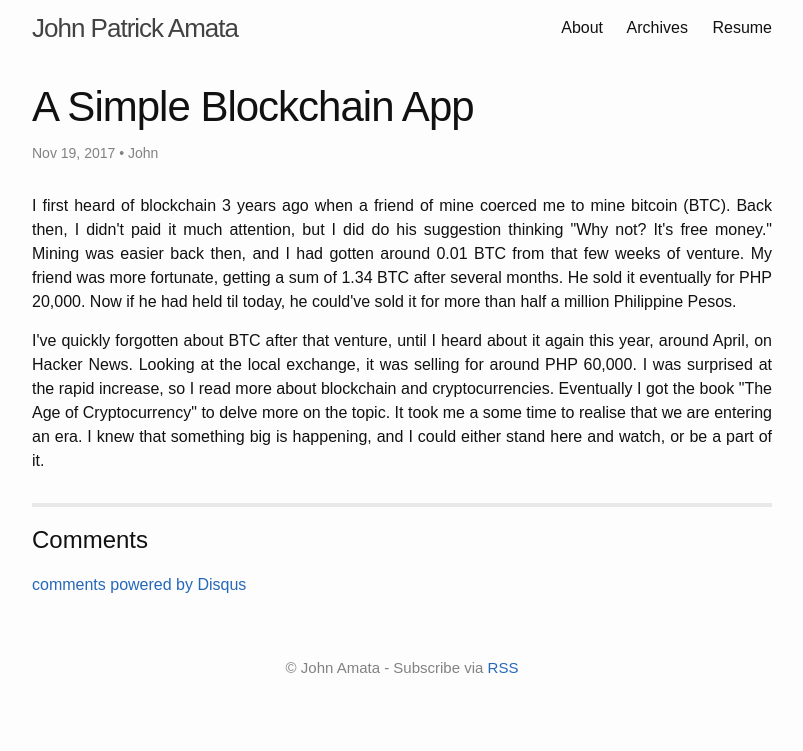
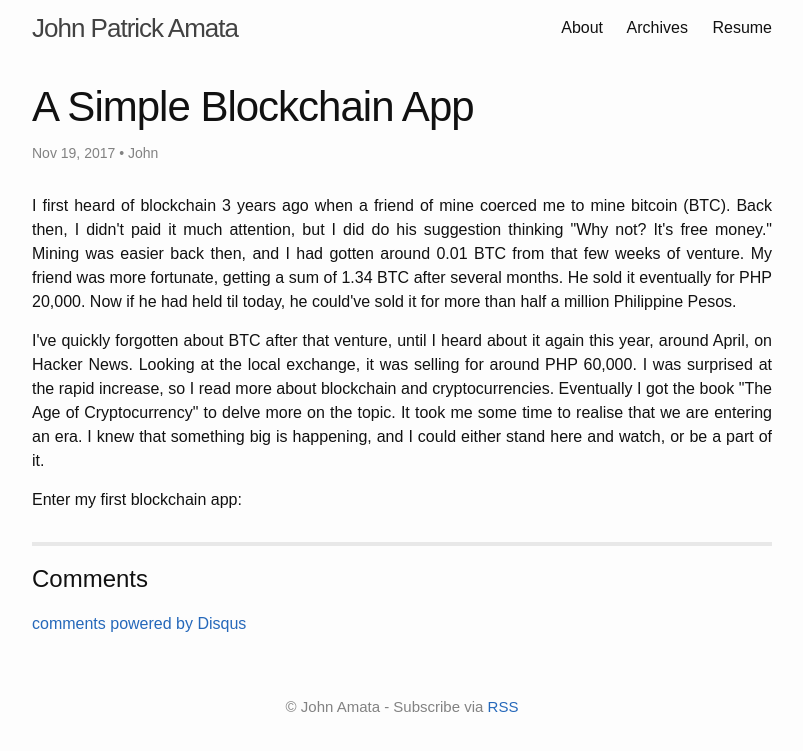
Before and after one commit to jpamata/jpamata.github.io, a Jekyll site: the page built from _posts/2017-11-19-a-simple-blockchain-app.md, in a window 1280 px wide. Shown: the top 751 px of the page, without its empty margins (238-1041 px from the left). Built offline with Jekyll 4.4.1, drawn with Linux system fonts in a browser that asks for light colours; comment, search, counter and statistics services are not loaded.

Commit message:
a simple blockchain app update

```diff
--- a/_posts/2017-11-19-a-simple-blockchain-app.md
+++ b/_posts/2017-11-19-a-simple-blockchain-app.md
@@ -7,6 +7,7 @@ description: A few things on the first blockchain app I made.
 
 <p align="justify">I first heard of blockchain 3 years ago when a friend of mine coerced me to mine bitcoin (BTC). Back then, I didn't paid it much attention, but I did do his suggestion thinking "Why not? It's free money." Mining was easier back then, and I had gotten around 0.01 BTC from that few weeks of venture. My friend was more fortunate, getting a sum of 1.34 BTC after several months. He sold it eventually for PHP 20,000. Now if he had held til today, he could've sold it for more than half a million Philippine Pesos.</p>
 
-<p align="justify">I've quickly forgotten about BTC after that venture, until I heard about it again this year, around April, on Hacker News. Looking at the local exchange, it was selling for around PHP 60,000. I was surprised at the rapid increase, so I read more about blockchain and cryptocurrencies. Eventually I got the book "The Age of Cryptocurrency" to delve more on the topic. It took me a some time to realise that we are entering an era. I knew that something big is happening, and I could either stand here and watch, or be a part of it.</p>
+<p align="justify">I've quickly forgotten about BTC after that venture, until I heard about it again this year, around April, on Hacker News. Looking at the local exchange, it was selling for around PHP 60,000. I was surprised at the rapid increase, so I read more about blockchain and cryptocurrencies. Eventually I got the book "The Age of Cryptocurrency" to delve more on the topic. It took me some time to realise that we are entering an era. I knew that something big is happening, and I could either stand here and watch, or be a part of it.</p>
 
+<p align="justify">Enter my first blockchain app:</p>
 <!-- more -->
```
